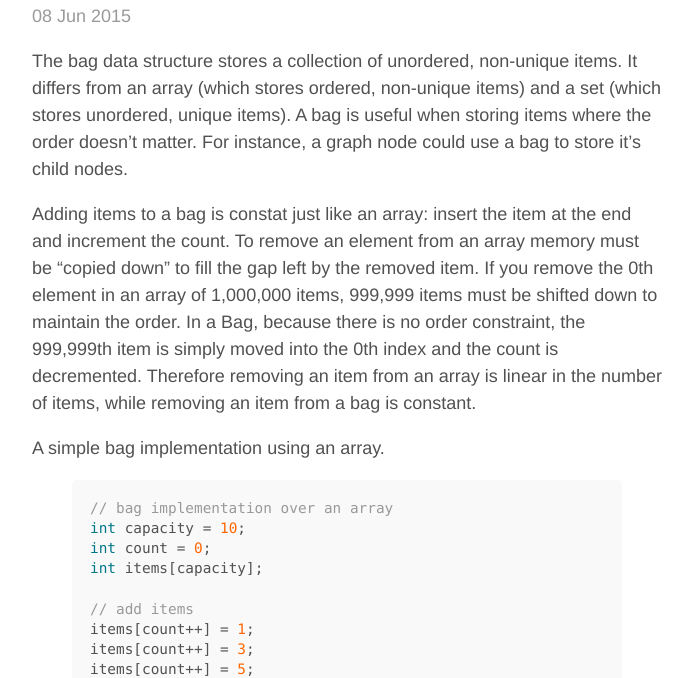
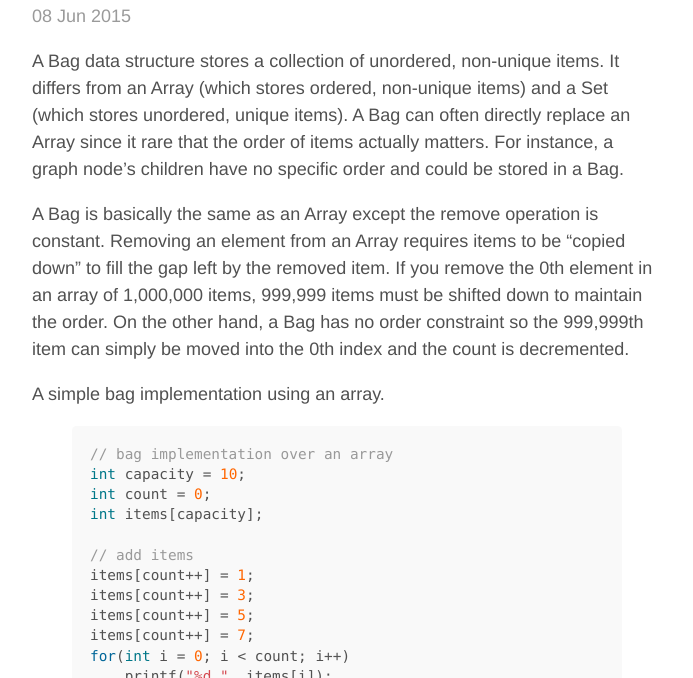
Before and after one commit to mironside/mironside.github.io-nope, a Jekyll site: the page built from index.html, in a window 1280 px wide and 900 px high, cut to the strip 222-900 px from the top of the window. Shown: the whole strip, without its empty margins (293-986 px from the left). Built offline with Jekyll 4.4.1, drawn with Linux system fonts in a browser that asks for light colours; the list of posts is cut into pages by our own code.

Commit message:
set post

```diff
--- a/_posts/2015-06-08-set-data-structure.md
+++ b/_posts/2015-06-08-set-data-structure.md
@@ -2,9 +2,9 @@
 title: Considerations of a Bag Data Structure
 ---
 
-The bag data structure stores a collection of unordered, non-unique items.  It differs from an array (which stores ordered, non-unique items) and a set (which stores unordered, unique items).  A bag is useful when storing items where the order doesn't matter.  For instance, a graph node could use a bag to store it's child nodes.
+A Bag data structure stores a collection of unordered, non-unique items.  It differs from an Array (which stores ordered, non-unique items) and a Set (which stores unordered, unique items).  A Bag can often directly replace an Array since it rare that the order of items actually matters.  For instance, a graph node's children have no specific order and could be stored in a Bag.
 
-Adding items to a bag is constat just like an array: insert the item at the end and increment the count.  To remove an element from an array memory must be "copied down" to fill the gap left by the removed item.  If you remove the 0th element in an array of 1,000,000 items, 999,999 items must be shifted down to maintain the order.  In a Bag, because there is no order constraint, the 999,999th item is simply moved into the 0th index and the count is decremented.  Therefore removing an item from an array is linear in the number of items, while removing an item from a bag is constant.
+A Bag is basically the same as an Array except the remove operation is constant.  Removing an element from an Array requires items to be "copied down" to fill the gap left by the removed item.  If you remove the 0th element in an array of 1,000,000 items, 999,999 items must be shifted down to maintain the order.  On the other hand, a Bag has no order constraint so the 999,999th item can simply be moved into the 0th index and the count is decremented.
 
 A simple bag implementation using an array.
 
```
